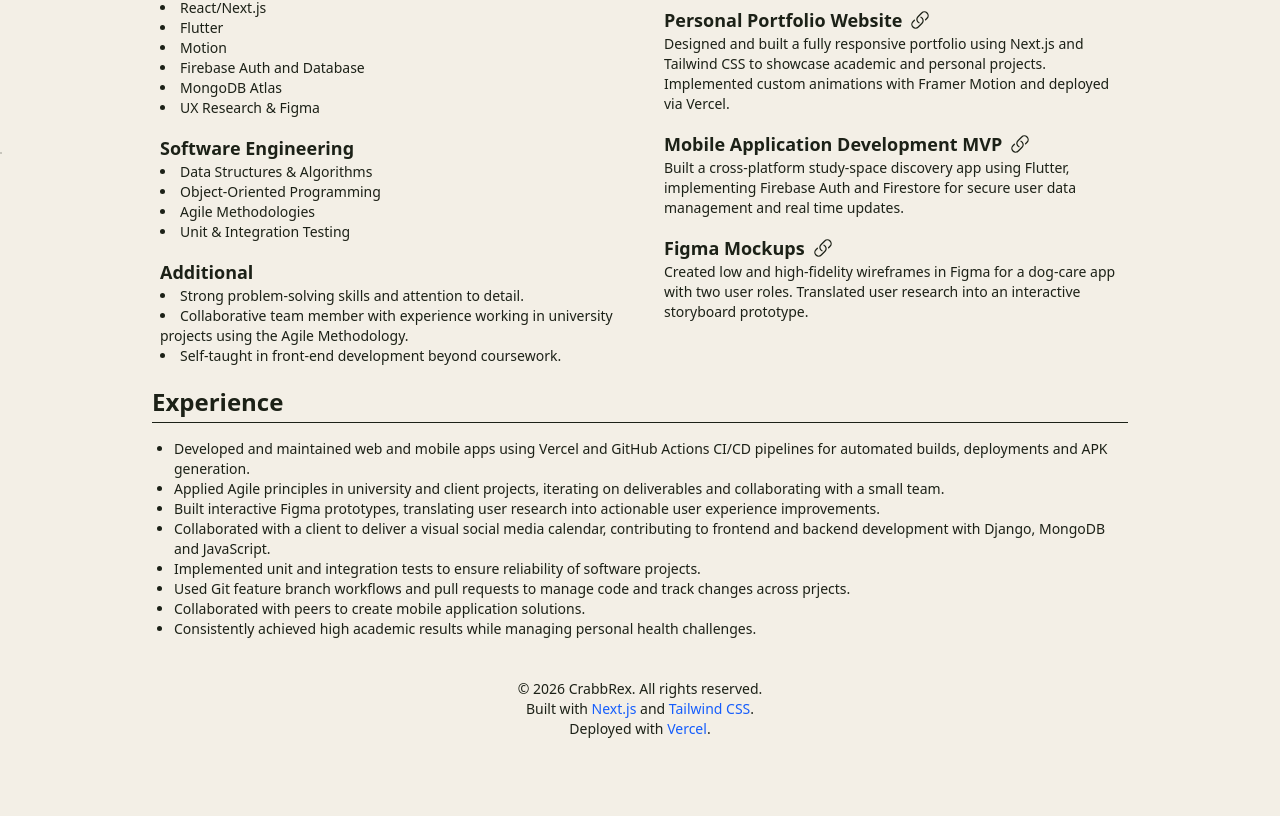
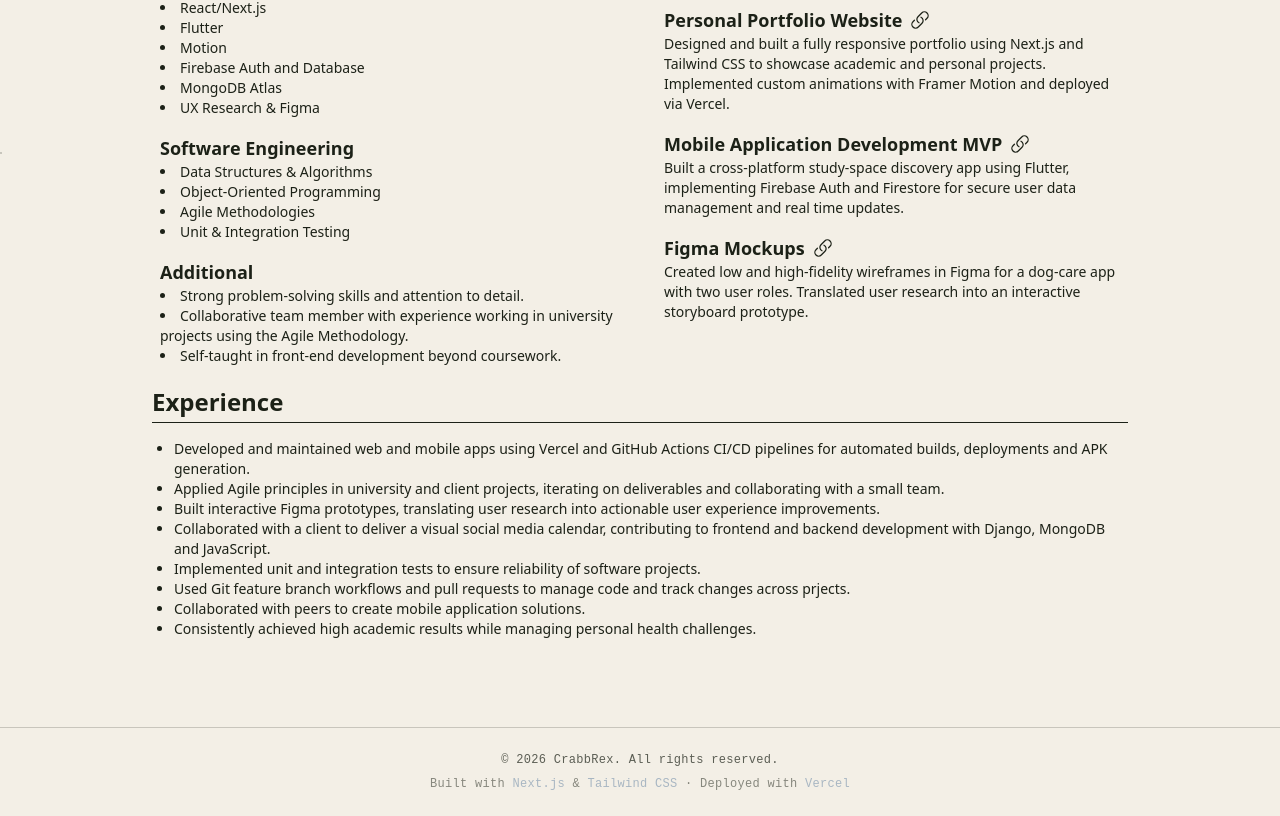
Before and after one commit to CrabbRex/my-cv-site, a Next.js app: page /cv in a window 1280 px wide. Shown: the part 728-1544 px from the top of the page. Before the commit the page ends 1483 px from the top, so only its background shows below. Built offline with nearby package versions, Linux system fonts and the light colour scheme.

Commit message:
Fix footer for new theme

```diff
--- a/src/app/layout.tsx
+++ b/src/app/layout.tsx
@@ -47,38 +47,34 @@
           </ActiveTabProvider>
         </ThemeProvider>
 
-        <footer>
-          <div className="max-w-5xl mx-auto px-6 py-4 text-center text-sm">
-            <p>© {new Date().getFullYear()} CrabbRex. All rights reserved.</p>
-            <p>
+        <footer className="mt-16 border-t border-[var(--color-line)]">
+          <div className="mx-auto flex max-w-5xl flex-col items-center gap-2 px-6 py-6 text-center font-mono text-xs tracking-wide">
+            <p className="opacity-70">© {new Date().getFullYear()} CrabbRex. All rights reserved.</p>
+            <p className="opacity-50">
               Built with{" "}
               <Link
                 href="https://nextjs.org"
-                className="text-blue-600 hover:underline"
+                className="text-[var(--color-box)] transition hover:text-[var(--color-box-hover)]"
                 target="_blank"
               >
                 Next.js
               </Link>{" "}
-              and{" "}
+              &{" "}
               <Link
                 href="https://tailwindcss.com"
-                className="text-blue-600 hover:underline"
+                className="text-[var(--color-box)] transition hover:text-[var(--color-box-hover)]"
                 target="_blank"
               >
                 Tailwind CSS
-              </Link>
-              .
-            </p>
-            <p>
-              Deployed with{" "}
+              </Link>{" "}
+              · Deployed with{" "}
               <Link
                 href="https://vercel.com"
-                className="text-blue-600 hover:underline"
+                className="text-[var(--color-box)] transition hover:text-[var(--color-box-hover)]"
                 target="_blank"
               >
                 Vercel
               </Link>
-              .
             </p>
           </div>
         </footer>
```
